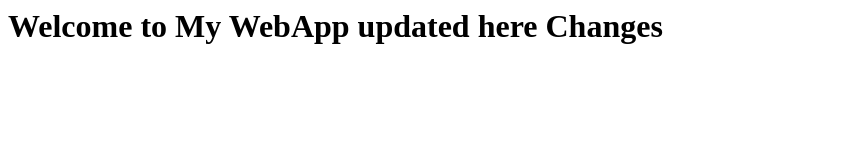
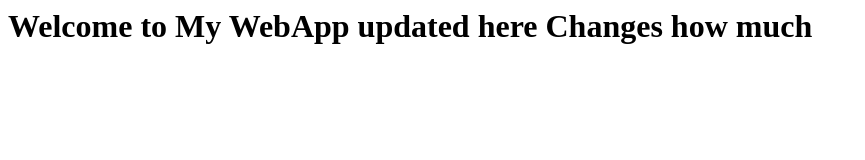
Before and after one commit to prashik8600/ubuntuappactions, a plain HTML site: page index.html in a window 1280 px wide. Shown: the whole page, without its empty margins (0-865 px from the left). Drawn offline with Linux system fonts and the light colour scheme.

Commit message:
Update index.html

```diff
--- a/index.html
+++ b/index.html
@@ -1 +1 @@
-<h1>Welcome to My WebApp updated here Changes </h1>
+<h1>Welcome to My WebApp updated here Changes how much </h1>
```
